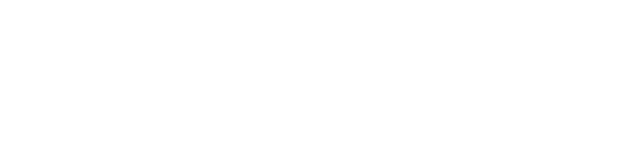
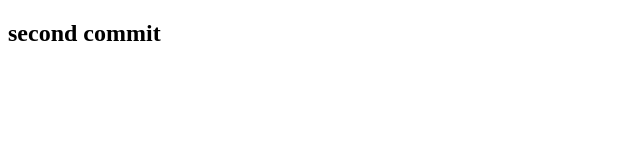
Before and after one commit to hasan3757/simple-git, a plain HTML site: page index.html in a window 1280 px wide. Shown: the whole page, without its empty margins (0-640 px from the left). Drawn offline with Linux system fonts and the light colour scheme.

Commit message:
second commit

```diff
--- a/index.html
+++ b/index.html
@@ -6,6 +6,8 @@
     <title>simple git</title>
 </head>
 <body>
-
+    <div>
+        <h2>second commit</h2>
+    </div>
 </body>
 </html>
```
